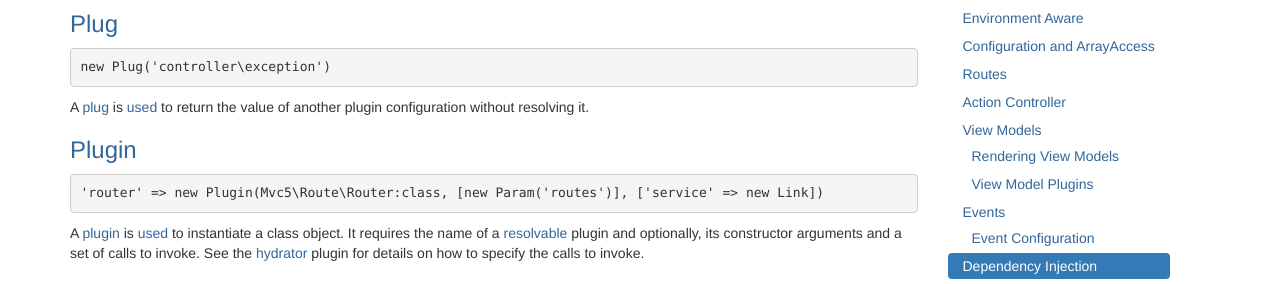
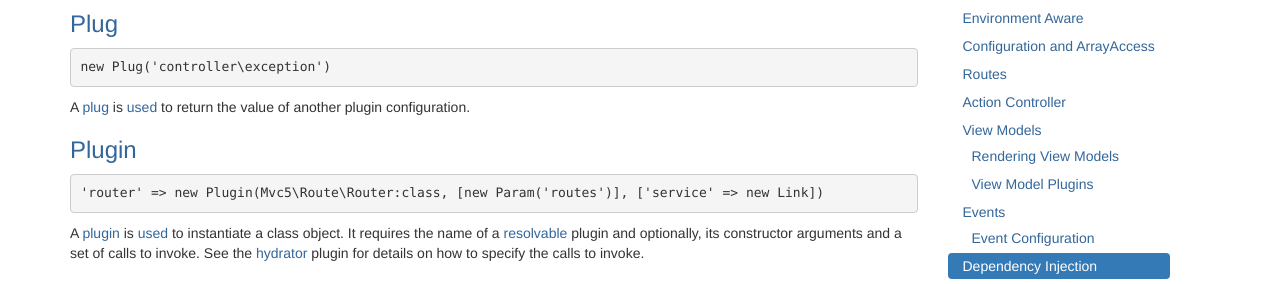
Before and after one commit to mvc5/mvc5.github.io, a Jekyll site: the page built from overview/index.md, in a window 1280 px wide and 900 px high, scrolled down 13700 px. Shown: the part 161-445 px from the top of the window. Built offline with Jekyll 4.4.1, drawn with Linux system fonts in a browser that asks for light colours; nearby versions of some CDN libraries.

Commit message:
Plug values are resolved

````diff
--- a/overview/plugins.md
+++ b/overview/plugins.md
@@ -193,7 +193,7 @@ A [param](https://github.com/mvc5/mvc5/blob/master/src/Plugin/Param.php) is [use
 new Plug('controller\exception')
 ```
 
-A [plug](https://github.com/mvc5/mvc5/blob/master/src/Plugin/Plug.php) is [used](https://github.com/mvc5/mvc5/blob/master/src/Resolver/Resolver.php#L388) to return the value of another plugin configuration without resolving it.
+A [plug](https://github.com/mvc5/mvc5/blob/master/src/Plugin/Plug.php) is [used](https://github.com/mvc5/mvc5/blob/master/src/Resolver/Resolver.php#L388) to return the value of another plugin configuration.
 
 ### [Plugin](https://github.com/mvc5/mvc5/blob/master/src/Plugin/Plugin.php)
 ```php
````
